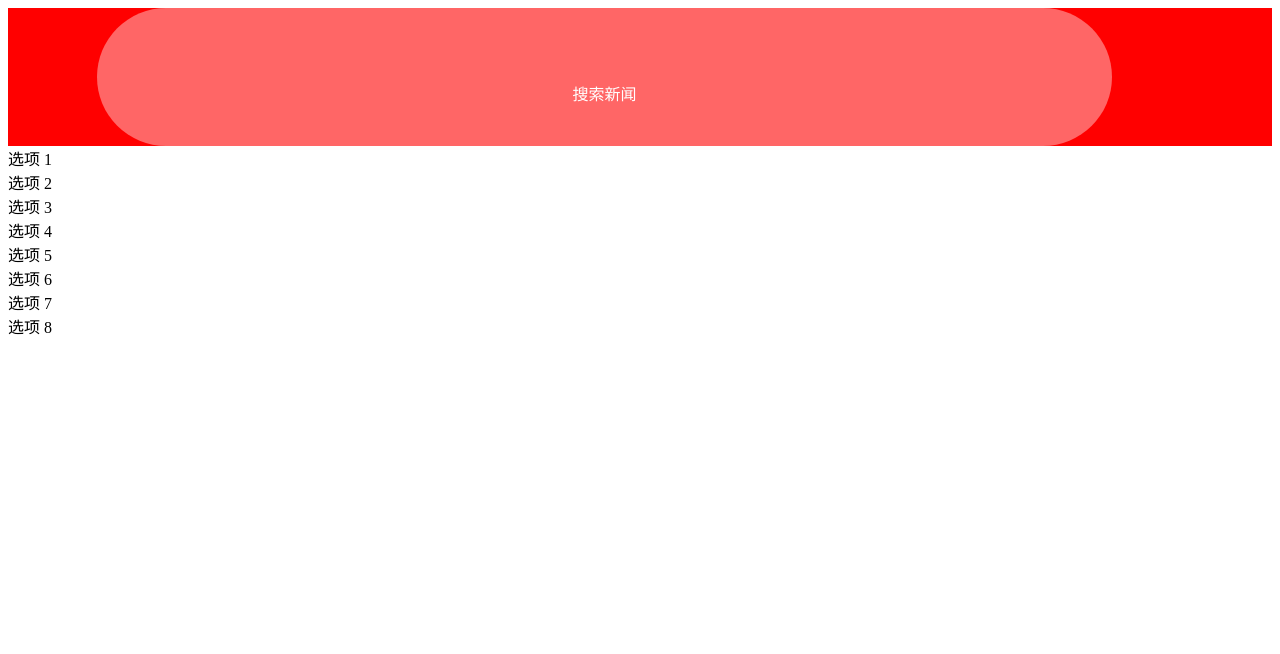
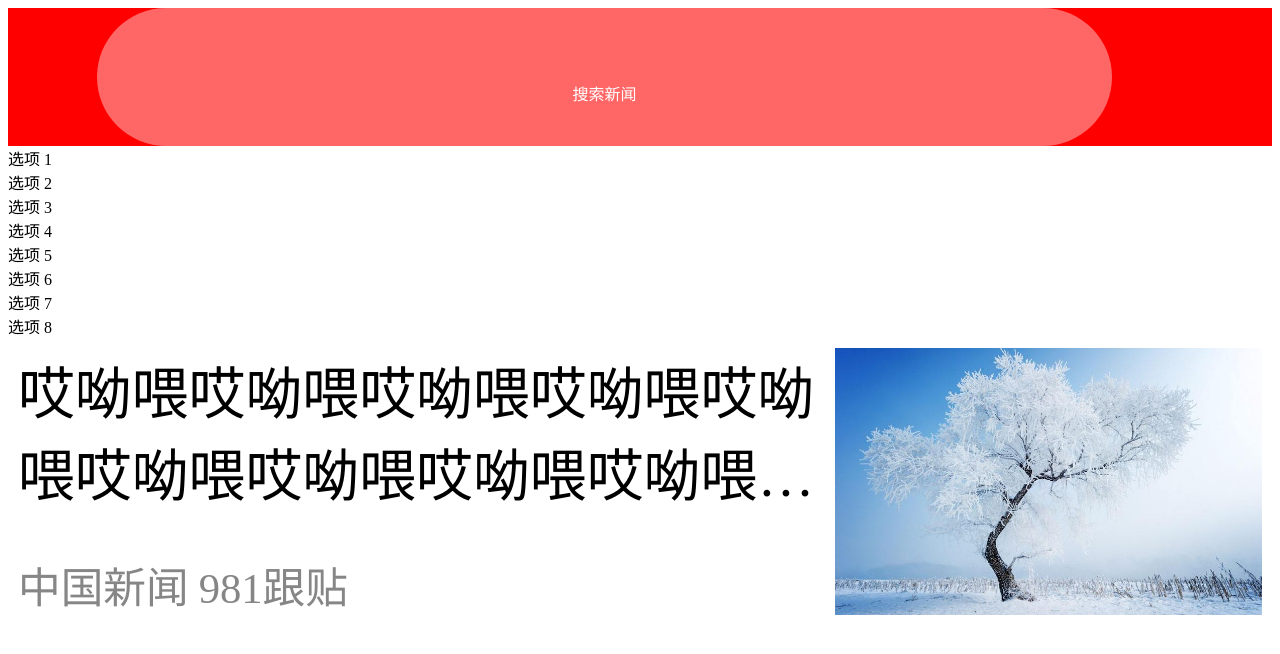
Before and after one commit to chenhui163/news, a Vue app: page /#/ in a window 1280 px wide. Shown: the top 654 px of the page. Built offline with nearby package versions, Linux system fonts and the light colour scheme.

Commit message:
封装文章列表模块组件

```diff
--- /dev/null
+++ b/src/components/PostCard.vue
@@ -0,0 +1,74 @@
+<template>
+  <div>
+
+        <!-- 第一种，单图片加文字 -->
+        <div class="post">
+            <!-- 左侧文字部分 -->
+            <div  class="post-text">
+                <p class="post-title">哎呦喂哎呦喂哎呦喂哎呦喂哎呦喂哎呦喂哎呦喂哎呦喂哎呦喂哎呦喂</p>
+                <p class="post-info">
+                    <span>中国新闻</span>
+                    <i>981跟贴</i>
+                </p>
+            </div>
+
+            <!-- 右侧图片部分 -->
+            <img class="post-img" src="../../static/ice-tree.jpg">
+        </div>
+
+        <!-- 第二种，多张图片加文字 -->
+
+
+        <!-- 第三种，视频加文字 -->
+
+
+  </div>
+</template>
+
+<script>
+export default {
+
+}
+</script>
+
+<style scoped lang="less">
+
+    .post{
+        display: flex;
+        padding: 10px;
+
+        .post-text{
+            flex: 1;
+            position: relative;
+            height: 75/360*100vw;
+
+            .post-title{
+                position: absolute;
+                top: 0;
+                left: 0;
+                font-size: 16/360*100vw;
+                display: -webkit-box;
+                -webkit-box-orient: vertical;
+                -webkit-line-clamp: 2;
+                overflow: hidden;
+            }
+            .post-info{
+                position: absolute;
+                bottom: 0;
+                left: 0;
+                font-size: 12/360*100vw;
+                color: #868686;
+                span{
+                    margin-right: 10px;
+                }
+            }
+        }
+
+        .post-img{
+            width: 120/360*100vw;
+            height: 75/360*100vw;
+            object-fit: cover;
+        }
+    }
+
+</style>
--- a/src/pages/Index.vue
+++ b/src/pages/Index.vue
@@ -1,8 +1,8 @@
 <template>
   <div>
 
-      <!-- 头部 -->
-      <div class="header">
+    <!-- 头部 -->
+    <div class="header">
           <!-- logo -->
           <span class="iconfont iconnew"></span>
           <!-- 搜索框 -->
@@ -12,10 +12,11 @@
           </div>
           <!-- 个人中心 -->
           <span class="iconfont iconwode" @click="handlePersonal"></span>
-      </div>
+    </div>
 
+    <!-- 内容 -->
+    <div class="tab-column">
 
-    <div class="tab-column">
         <!-- 栏目列表 -->
         <!-- v-model: 默认选中的标签栏 -->
         <!-- sticky: 配置粘性布局 -->
@@ -29,6 +30,7 @@
           >
 
             <!-- 页面内容 -->
+            <PostCard></PostCard>
 
           </van-tab>
         </van-tabs>
@@ -40,7 +42,15 @@
 </template>
 
 <script>
+// 引入文章列表模块
+import PostCard from "@/components/PostCard";
+
 export default {
+
+    // 注册文章列表模块
+    components:{
+        PostCard
+    },
 
     // 数据
     data(){
```
Also changed, not shown: static/ice-tree.jpg (added).
